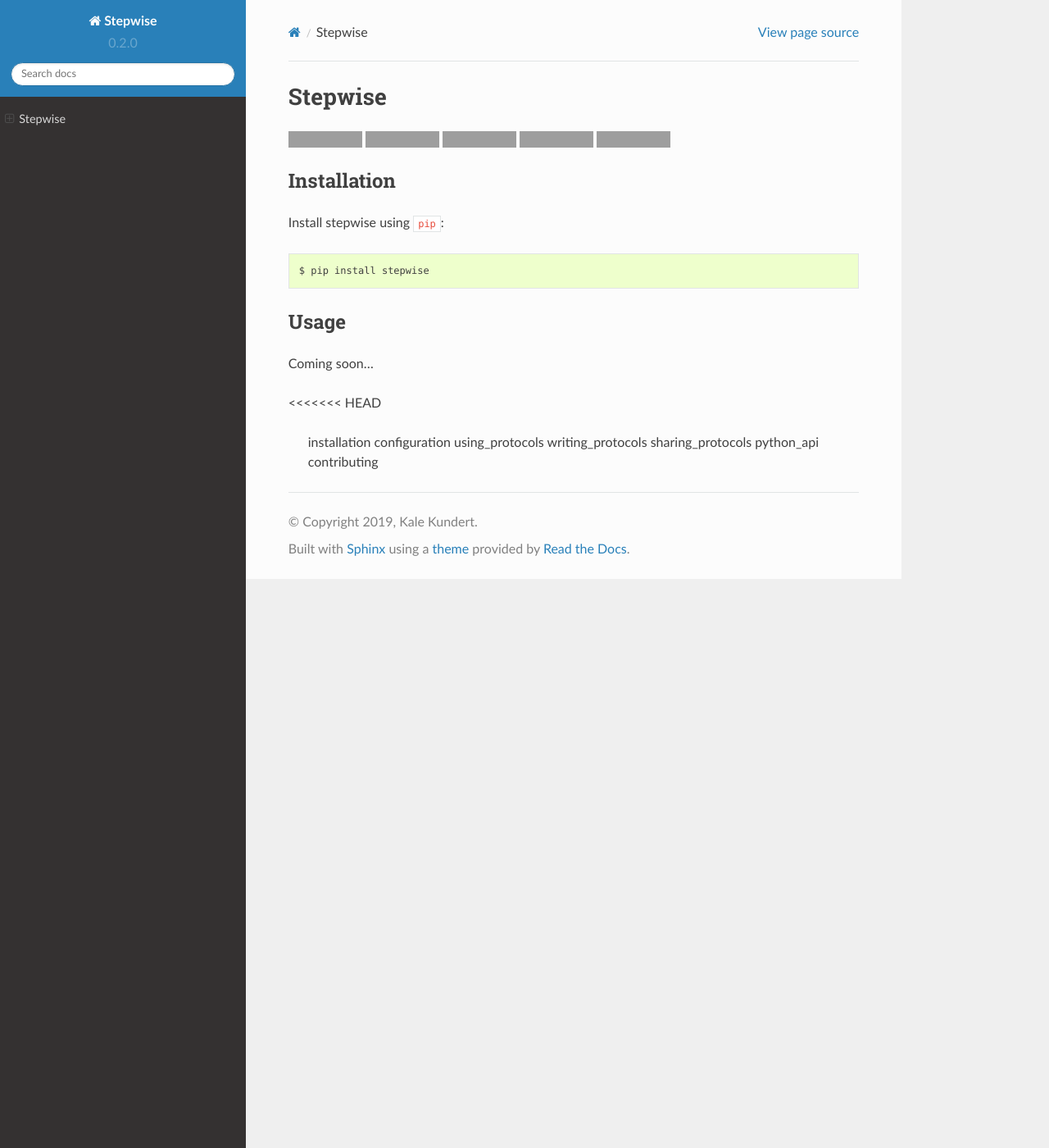
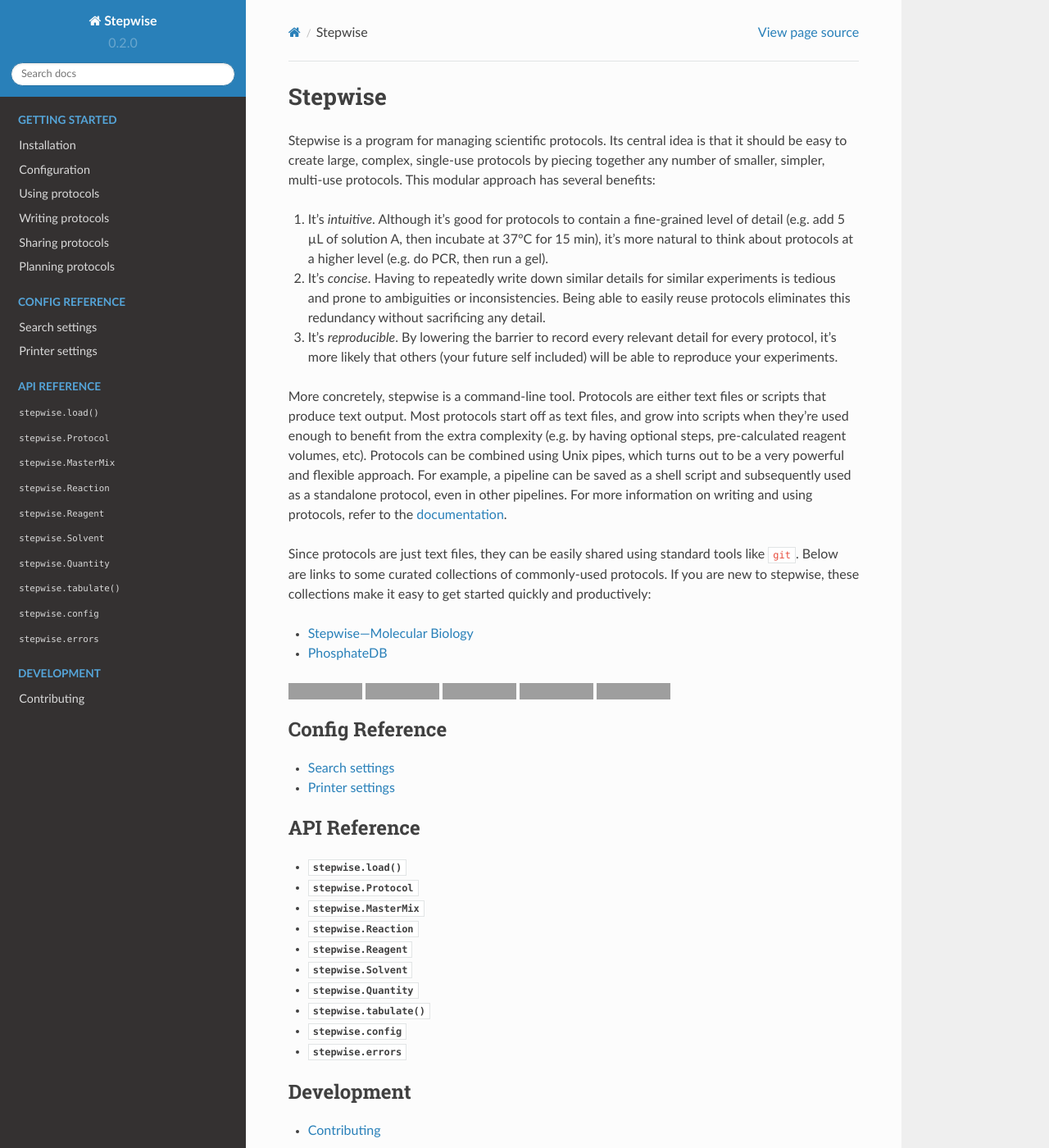
Before and after one commit to kalekundert/stepwise, a Sphinx documentation site: the page built from docs/index.rst, in a window 1280 px wide and 1400 px high. Shown: the whole window at 82% size. Built offline with Sphinx 7.4.7 and the Read the Docs theme 2.0.0, drawn with Linux system fonts in a browser that asks for light colours; grey boxes are pictures that could not be loaded.

Commit message:
docs: write the introduction

```diff
--- a/README.rst
+++ b/README.rst
@@ -1,6 +1,43 @@
 ********
 Stepwise
 ********
+
+Stepwise is a program for managing scientific protocols.  Its central idea is
+that it should be easy to create large, complex, single-use protocols by
+piecing together any number of smaller, simpler, multi-use protocols.  This
+modular approach has several benefits:
+
+1. It's *intuitive*.  Although it's good for protocols to contain a
+   fine-grained level of detail (e.g. add 5 µL of solution A, then incubate at
+   37°C for 15 min), it's more natural to think about protocols at a higher
+   level (e.g. do PCR, then run a gel).
+
+2. It's *concise*.  Having to repeatedly write down similar details for similar
+   experiments is tedious and prone to ambiguities or inconsistencies.  Being
+   able to easily reuse protocols eliminates this redundancy without
+   sacrificing any detail.
+
+3. It's *reproducible*.  By lowering the barrier to record every relevant
+   detail for every protocol, it's more likely that others (your future self
+   included) will be able to reproduce your experiments.
+
+More concretely, stepwise is a command-line tool.  Protocols are either text
+files or scripts that produce text output.  Most protocols start off as text
+files, and grow into scripts when they're used enough to benefit from the extra
+complexity (e.g. by having optional steps, pre-calculated reagent volumes,
+etc).  Protocols can be combined using Unix pipes, which turns out to be a very
+powerful and flexible approach.  For example, a pipeline can be saved as a
+shell script and subsequently used as a standalone protocol, even in other
+pipelines.  For more information on writing and using protocols, refer to the
+`documentation <https://stepwise.rtfd.io/>`__.
+
+Since protocols are just text files, they can be easily shared using standard
+tools like ``git``.  Below are links to some curated collections of
+commonly-used protocols.  If you are new to stepwise, these collections make it
+easy to get started quickly and productively:
+
+- `Stepwise—Molecular Biology <https://github.com/kalekundert/stepwise_mol_bio>`__
+- `PhosphateDB <https://github.com/kalekundert/phosphatedb>`__
 
 .. image:: https://img.shields.io/pypi/v/stepwise.svg
    :target: https://pypi.python.org/pypi/stepwise
@@ -16,13 +53,3 @@
 
 .. image:: https://img.shields.io/coveralls/kalekundert/stepwise.svg
    :target: https://coveralls.io/github/kalekundert/stepwise?branch=master
-
-Installation
-============
-Install stepwise using ``pip``::
-
-    $ pip install stepwise
-
-Usage
-=====
-Coming soon...
--- /dev/null
+++ b/docs/api/config.rst
@@ -0,0 +1,3 @@
+*****************
+`stepwise.config`
+*****************
--- /dev/null
+++ b/docs/api/errors.rst
@@ -0,0 +1,3 @@
+*****************
+`stepwise.errors`
+*****************
--- /dev/null
+++ b/docs/api/load.rst
@@ -0,0 +1,3 @@
+*****************
+`stepwise.load()`
+*****************
--- /dev/null
+++ b/docs/api/master_mix.rst
@@ -0,0 +1,3 @@
+********************
+`stepwise.MasterMix`
+********************
--- /dev/null
+++ b/docs/api/protocol.rst
@@ -0,0 +1,3 @@
+*******************
+`stepwise.Protocol`
+*******************
--- /dev/null
+++ b/docs/api/quantity.rst
@@ -0,0 +1,3 @@
+*******************
+`stepwise.Quantity`
+*******************
--- /dev/null
+++ b/docs/api/reaction.rst
@@ -0,0 +1,3 @@
+*******************
+`stepwise.Reaction`
+*******************
--- /dev/null
+++ b/docs/api/reagent.rst
@@ -0,0 +1,3 @@
+******************
+`stepwise.Reagent`
+******************
--- /dev/null
+++ b/docs/api/solvent.rst
@@ -0,0 +1,3 @@
+******************
+`stepwise.Solvent`
+******************
--- /dev/null
+++ b/docs/api/tabulate.rst
@@ -0,0 +1,3 @@
+*********************
+`stepwise.tabulate()`
+*********************
--- /dev/null
+++ b/docs/config/printer.rst
@@ -0,0 +1,3 @@
+****************
+Printer settings
+****************
--- /dev/null
+++ b/docs/config/search.rst
@@ -0,0 +1,3 @@
+***************
+Search settings
+***************
--- a/docs/index.rst
+++ b/docs/index.rst
@@ -1,16 +1,38 @@
 .. include:: ../README.rst
 
 .. toctree::
+   :caption: Getting Started
    :maxdepth: 2
    :hidden:
-<<<<<<< HEAD
 
    installation
    configuration
    using_protocols
    writing_protocols
    sharing_protocols
-   python_api
+   planning_protocols
+
+.. toctree::
+   :caption: Config Reference
+
+   config/search
+   config/printer
+
+.. toctree::
+   :caption: API Reference
+
+   api/load
+   api/protocol
+   api/master_mix
+   api/reaction
+   api/reagent
+   api/solvent
+   api/quantity
+   api/tabulate
+   api/config
+   api/errors
+
+.. toctree::
+   :caption: Development
+
    contributing
-=======
->>>>>>> cookie/master
```
Also changed, not shown: 2 other files.
